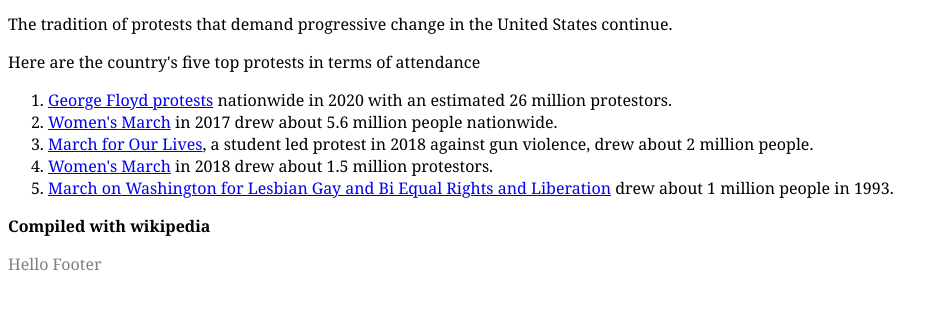
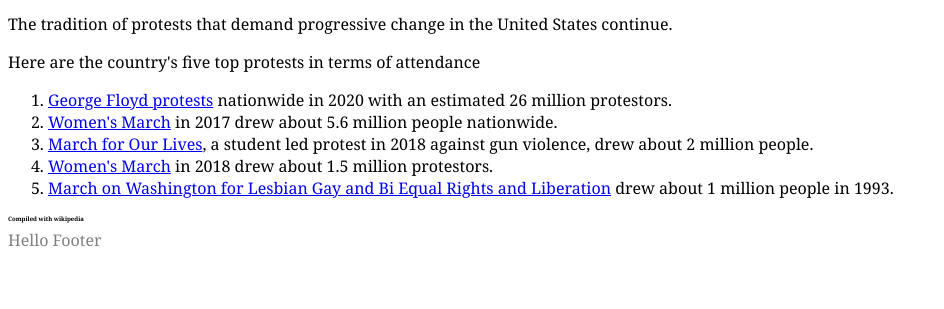
Before and after one commit to andrebeganski/Protest_Example, a plain HTML site: page index.html in a window 1280 px wide. Shown: the part 133-442 px from the top of the page, without its empty margins (0-944 px from the left). Drawn offline with Linux system fonts and the light colour scheme.

Commit message:
Update index.html

```diff
--- a/index.html
+++ b/index.html
@@ -40,7 +40,7 @@
 	<li><a href="https://en.wikipedia.org/wiki/March_on_Washington_for_Lesbian,_Gay_and_Bi_Equal_Rights_and_Liberation">March on Washington for Lesbian Gay and Bi Equal Rights and Liberation</a> drew about 1 million people in 1993.</li>
 </ol>
 
-<p class=".little"><b>Compiled with wikipedia</b></p>
+<p class="little"><b>Compiled with wikipedia</b></p>
 <footer>Hello Footer</footer>
 </body>
 </html>
```
